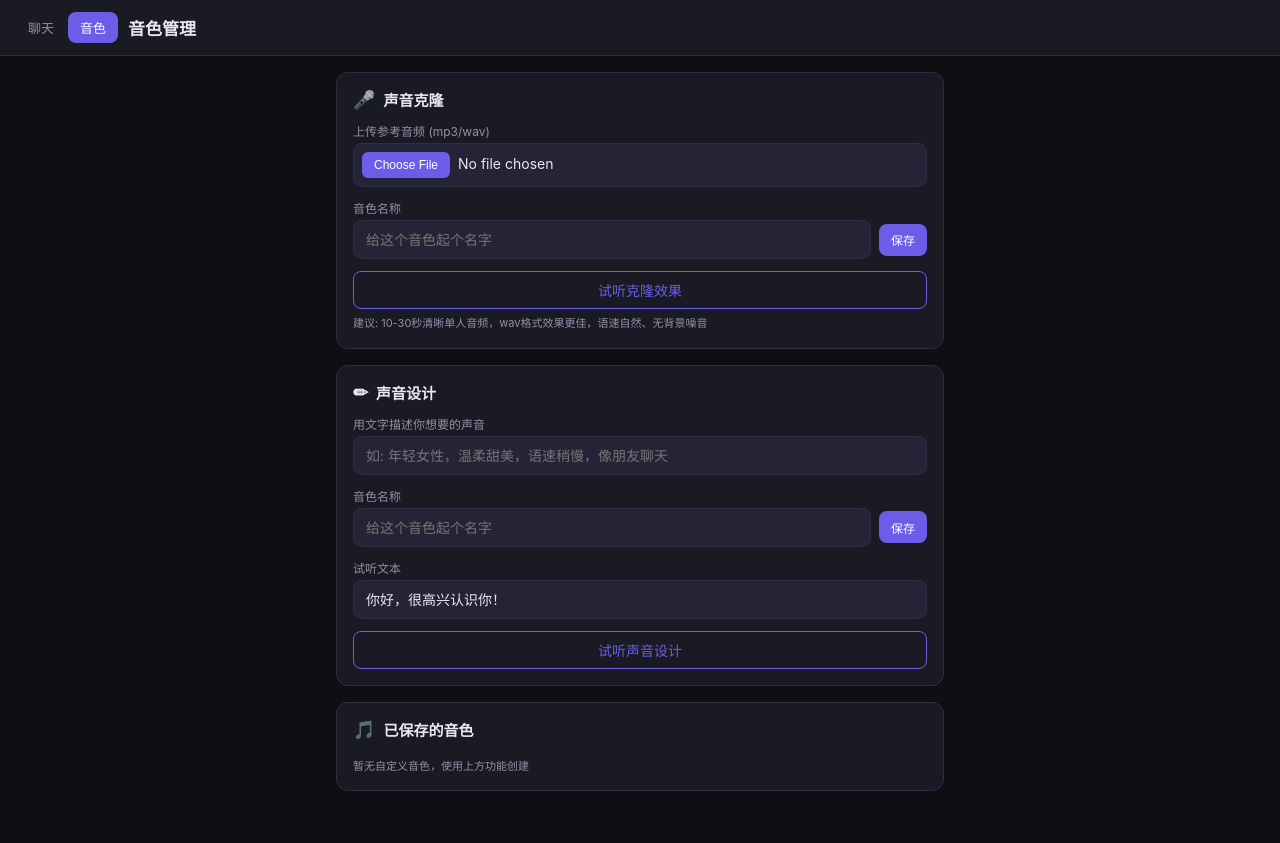
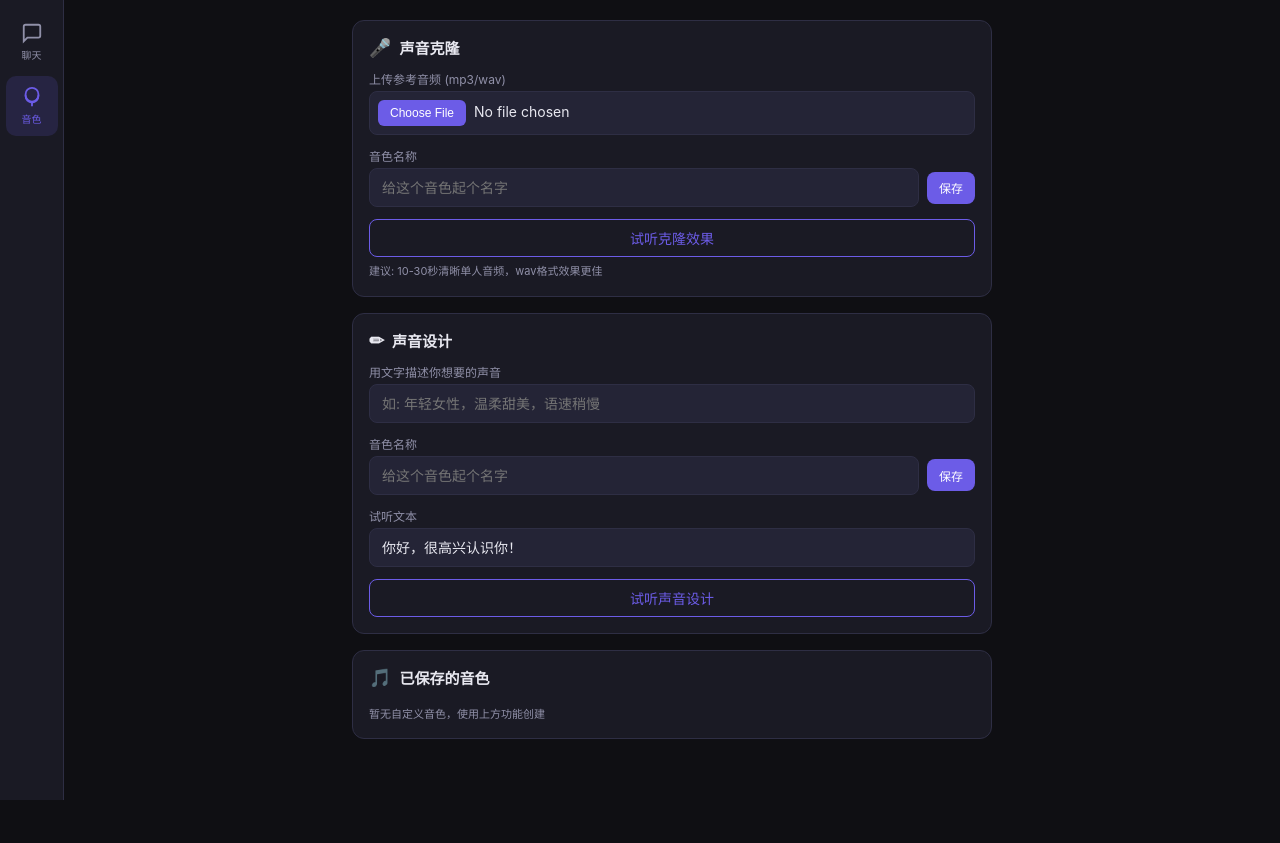
Before and after one commit to xiaqijun/voice, a Flask app: page /voices in a window 1280 px wide. After the commit the page ends 800 px from the top, so only its background shows below. Run offline with Flask 3, Linux system fonts and the light colour scheme.

Commit message:
fix: 音色页面适配左侧导航布局
- 音色页面使用与聊天页相同的左侧导航栏
- 移除顶部 header，内容区域可滚动

Co-Authored-By: Claude Opus 4.7 <noreply@anthropic.com>

```diff
--- a/templates/voices.html
+++ b/templates/voices.html
@@ -3,15 +3,25 @@
 <head>
 <meta charset="UTF-8">
 <meta name="viewport" content="width=device-width, initial-scale=1.0, maximum-scale=1.0, user-scalable=no">
+<meta name="apple-mobile-web-app-capable" content="yes">
 <title>音色管理 - MiMo</title>
 <style>
 *{margin:0;padding:0;box-sizing:border-box;-webkit-tap-highlight-color:transparent}
 :root{--bg:#0f0f13;--surface:#1a1a24;--surface2:#242436;--border:#2e2e44;--text:#e8e8f0;--text2:#9090a8;--accent:#6c5ce7;--accent2:#a29bfe;--green:#00b894;--red:#ff6b6b;--yellow:#fdcb6e;--radius:12px;--safe-bottom:env(safe-area-inset-bottom,0px)}
-body{font-family:-apple-system,BlinkMacSystemFont,"Segoe UI",Roboto,sans-serif;background:var(--bg);color:var(--text);min-height:100vh;min-height:100dvh;padding-bottom:calc(20px + var(--safe-bottom))}
-header{background:var(--surface);border-bottom:1px solid var(--border);padding:12px 16px;display:flex;align-items:center;gap:10px;position:sticky;top:0;z-index:10}
-header a{color:var(--text);text-decoration:none;font-size:20px;display:flex;align-items:center}
-header h1{font-size:17px;font-weight:600}
-.container{max-width:640px;margin:0 auto;padding:16px}
+body{font-family:-apple-system,BlinkMacSystemFont,"Segoe UI",Roboto,sans-serif;background:var(--bg);color:var(--text);height:100vh;height:100dvh;display:flex;overflow:hidden}
+
+/* 左侧导航 */
+.nav-sidebar{width:64px;background:var(--surface);border-right:1px solid var(--border);display:flex;flex-direction:column;align-items:center;padding:12px 0;gap:4px;flex-shrink:0}
+.nav-item{display:flex;flex-direction:column;align-items:center;gap:3px;padding:10px 8px;border-radius:10px;color:var(--text2);text-decoration:none;font-size:10px;transition:all .15s;cursor:pointer;width:52px}
+.nav-item:hover{background:var(--surface2);color:var(--text)}
+.nav-item.active{background:rgba(108,92,231,.15);color:var(--accent)}
+.nav-item svg{width:22px;height:22px;flex-shrink:0}
+.nav-spacer{flex:1}
+
+/* 主内容 */
+.main{flex:1;display:flex;overflow:hidden;min-width:0}
+.content{flex:1;overflow-y:auto;padding:20px;-webkit-overflow-scrolling:touch}
+.content-inner{max-width:640px;margin:0 auto}
 .card{background:var(--surface);border:1px solid var(--border);border-radius:var(--radius);padding:16px;margin-bottom:16px}
 .card h2{font-size:15px;font-weight:600;margin-bottom:12px;display:flex;align-items:center;gap:8px}
 .card h2 .icon{font-size:18px}
@@ -53,20 +63,39 @@ header h1{font-size:17px;font-weight:600}
 .audio-bar .audio-progress{flex:1;height:4px;background:rgba(255,255,255,.1);border-radius:2px;cursor:pointer;position:relative;overflow:hidden}
 .audio-bar .audio-progress .audio-fill{height:100%;background:var(--accent2);border-radius:2px;width:0%}
 .audio-bar .audio-time{font-size:11px;color:var(--text2);flex-shrink:0;min-width:36px;text-align:right}
-.section-title{font-size:11px;color:var(--text2);text-transform:uppercase;letter-spacing:.5px;padding:4px 0;margin-bottom:4px}
+
+@media(max-width:768px){
+  .nav-sidebar{width:52px;padding:8px 0}
+  .nav-item{width:44px;padding:8px 4px;font-size:9px}
+  .nav-item svg{width:20px;height:20px}
+  .content{padding:12px}
+}
+@media(max-width:380px){
+  .nav-sidebar{width:46px}
+  .nav-item{width:40px;padding:6px 2px;font-size:8px}
+  .nav-item svg{width:18px;height:18px}
+}
 </style>
 </head>
 <body>
 
-<header>
-  <nav style="display:flex;gap:2px;flex-shrink:0">
-    <a href="/" style="padding:6px 12px;border-radius:8px;font-size:13px;text-decoration:none;color:var(--text2)">聊天</a>
-    <a href="/voices" style="padding:6px 12px;border-radius:8px;font-size:13px;text-decoration:none;background:var(--accent);color:#fff">音色</a>
+<!-- 左侧导航栏 -->
+<nav class="nav-sidebar">
+  <a href="/" class="nav-item">
+    <svg viewBox="0 0 24 24" fill="none" stroke="currentColor" stroke-width="2"><path d="M21 15a2 2 0 0 1-2 2H7l-4 4V5a2 2 0 0 1 2-2h14a2 2 0 0 1 2 2z"/></svg>
+    <span>聊天</span>
+  </a>
+  <a href="/voices" class="nav-item active">
+    <svg viewBox="0 0 24 24" fill="none" stroke="currentColor" stroke-width="2"><path d="M12 2a7 7 0 0 1 7 7v1a7 7 0 0 1-14 0V9a7 7 0 0 1 7-7z"/><path d="M19 10v1a7 7 0 0 1-14 0v-1"/><path d="M12 18v4"/></svg>
+    <span>音色</span>
+  </a>
+  <div class="nav-spacer"></div>
 </nav>
-  <h1>音色管理</h1>
-</header>
 
-<div class="container">
+<!-- 主内容 -->
+<div class="main">
+  <div class="content">
+    <div class="content-inner">
       <!-- 声音克隆 -->
       <div class="card">
         <h2><span class="icon">&#127908;</span> 声音克隆</h2>
@@ -82,7 +111,7 @@ header h1{font-size:17px;font-weight:600}
           </div>
         </div>
         <button class="btn btn-outline btn-block" id="btnPreviewClone">试听克隆效果</button>
-    <div class="tip">建议: 10-30秒清晰单人音频，wav格式效果更佳，语速自然、无背景噪音</div>
+        <div class="tip">建议: 10-30秒清晰单人音频，wav格式效果更佳</div>
         <div class="msg" id="cloneMsg"></div>
         <div id="cloneAudio"></div>
       </div>
@@ -92,7 +121,7 @@ header h1{font-size:17px;font-weight:600}
         <h2><span class="icon">&#9999;</span> 声音设计</h2>
         <div class="field">
           <label>用文字描述你想要的声音</label>
-      <input type="text" id="voiceDesc" placeholder="如: 年轻女性，温柔甜美，语速稍慢，像朋友聊天">
+          <input type="text" id="voiceDesc" placeholder="如: 年轻女性，温柔甜美，语速稍慢">
         </div>
         <div class="field">
           <label>音色名称</label>
@@ -133,6 +162,8 @@ header h1{font-size:17px;font-weight:600}
         <div class="tip" id="noVoice" {% if voices|selectattr('type','equalto','clone')|list|length > 0 or voices|selectattr('type','equalto','design')|list|length > 0 %}style="display:none"{% endif %}>暂无自定义音色，使用上方功能创建</div>
       </div>
     </div>
+  </div>
+</div>
 
 <script>
 const $ = s => document.querySelector(s);
@@ -148,7 +179,6 @@ function addAudioPlayer(container, url) {
   const audio = new Audio(url);
   const bar = document.createElement('div');
   bar.className = 'audio-bar';
-
   const btn = document.createElement('button');
   btn.className = 'btn-play';
   btn.innerHTML = '&#9654;';
@@ -160,7 +190,6 @@ function addAudioPlayer(container, url) {
   const time = document.createElement('span');
   time.className = 'audio-time';
   time.textContent = '0:00';
-
   bar.appendChild(btn);
   bar.appendChild(progress);
   bar.appendChild(time);
@@ -192,7 +221,6 @@ function addAudioPlayer(container, url) {
 $('#btnPreviewClone').addEventListener('click', async () => {
   const file = $('#cloneFile').files[0];
   if (!file) { showMsg('cloneMsg', '请先上传参考音频', false); return; }
-
   $('#btnPreviewClone').disabled = true;
   $('#btnPreviewClone').textContent = '合成中...';
   showMsg('cloneMsg', '正在合成...', true);
@@ -206,16 +234,12 @@ $('#btnPreviewClone').addEventListener('click', async () => {
   try {
     const res = await fetch('/api/tts/clone', {method: 'POST', body: form});
     if (res.ok) {
-      const blob = await res.blob();
-      addAudioPlayer($('#cloneAudio'), URL.createObjectURL(blob));
+      addAudioPlayer($('#cloneAudio'), URL.createObjectURL(await res.blob()));
       showMsg('cloneMsg', '合成完成，点击播放试听', true);
     } else {
-      const data = await res.json();
-      showMsg('cloneMsg', data.error || '合成失败', false);
+      showMsg('cloneMsg', (await res.json()).error || '合成失败', false);
     }
-  } catch (e) {
-    showMsg('cloneMsg', e.message, false);
-  }
+  } catch (e) { showMsg('cloneMsg', e.message, false); }
 
   $('#btnPreviewClone').disabled = false;
   $('#btnPreviewClone').textContent = '试听克隆效果';
@@ -239,12 +263,8 @@ $('#btnSaveClone').addEventListener('click', async () => {
       addVoiceItem(data.id, name, 'clone');
       $('#cloneName').value = '';
       $('#cloneFile').value = '';
-    } else {
-      showMsg('cloneMsg', data.error, false);
-    }
-  } catch (e) {
-    showMsg('cloneMsg', e.message, false);
-  }
+    } else { showMsg('cloneMsg', data.error, false); }
+  } catch (e) { showMsg('cloneMsg', e.message, false); }
 });
 
 // ---- 声音设计 ----
@@ -265,16 +285,12 @@ $('#btnPreviewDesign').addEventListener('click', async () => {
       body: JSON.stringify({text, description: desc})
     });
     if (res.ok) {
-      const blob = await res.blob();
-      addAudioPlayer($('#designAudio'), URL.createObjectURL(blob));
+      addAudioPlayer($('#designAudio'), URL.createObjectURL(await res.blob()));
       showMsg('designMsg', '合成完成，满意可保存为音色', true);
     } else {
-      const data = await res.json();
-      showMsg('designMsg', data.error || '合成失败', false);
+      showMsg('designMsg', (await res.json()).error || '合成失败', false);
     }
-  } catch (e) {
-    showMsg('designMsg', e.message, false);
-  }
+  } catch (e) { showMsg('designMsg', e.message, false); }
 
   $('#btnPreviewDesign').disabled = false;
   $('#btnPreviewDesign').textContent = '试听声音设计';
@@ -297,12 +313,8 @@ $('#btnSaveDesign').addEventListener('click', async () => {
       showMsg('designMsg', '音色 "' + name + '" 已保存', true);
       addVoiceItem(data.id, name, 'design');
       $('#designName').value = '';
-    } else {
-      showMsg('designMsg', data.error, false);
-    }
-  } catch (e) {
-    showMsg('designMsg', e.message, false);
-  }
+    } else { showMsg('designMsg', data.error, false); }
+  } catch (e) { showMsg('designMsg', e.message, false); }
 });
 
 // ---- 音色列表 ----
@@ -344,9 +356,7 @@ async function setDefault(id) {
         }
       });
     }
-  } catch (e) {
-    alert('设置失败: ' + e.message);
-  }
+  } catch (e) { alert('设置失败: ' + e.message); }
 }
 
 async function deleteVoice(id) {
@@ -360,9 +370,7 @@ async function deleteVoice(id) {
       const remaining = document.querySelectorAll('#voiceList .voice-item');
       if (remaining.length === 0) $('#noVoice').style.display = '';
     }
-  } catch (e) {
-    alert('删除失败: ' + e.message);
-  }
+  } catch (e) { alert('删除失败: ' + e.message); }
 }
 </script>
 </body>
```
Lines whose indentation alone changed are shown as unchanged.
